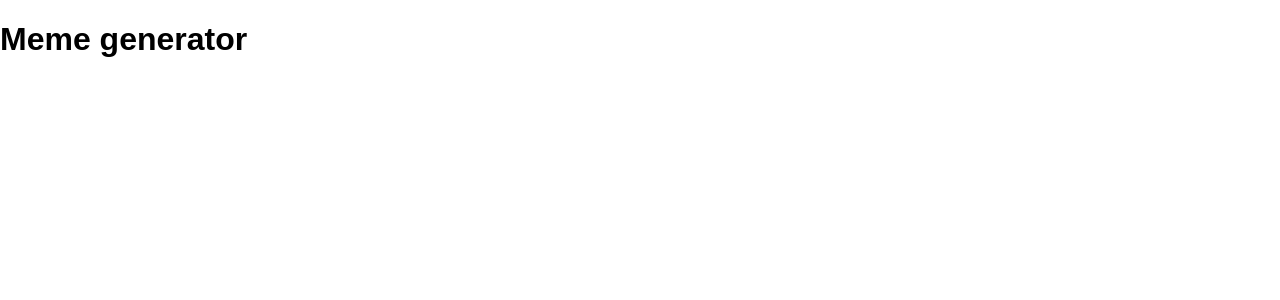
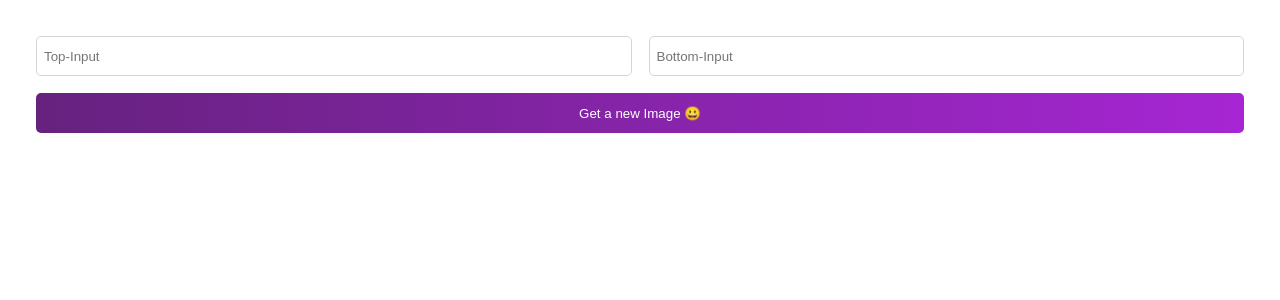
Before and after one commit to emmyobonyo/Meme-generator-collab, a React (Create React App) app: page / in a window 1280 px wide. Shown: the top 300 px of the page. Built offline with nearby package versions, Linux system fonts and the light colour scheme.

Commit message:
Created Form Section (#1)
* Update Readme

* Fix Stylelint issues

* Rename ".babelrc to .babelrc"

```diff
--- a/src/App.css
+++ b/src/App.css
@@ -6,3 +6,29 @@
   margin: 0;
   font-family: "Karla", sans-serif;
 }
+
+main {
+  padding: 36px;
+}
+
+.form {
+  display: grid;
+  grid-template: 40px 40px /1fr 1fr;
+  gap: 17px;
+}
+
+.form-input {
+  font-family: "Karla", sans-serif;
+  border-radius: 5px;
+  border: 1px solid #d5d4d8;
+  text-indent: 5px;
+}
+
+.form-button {
+  grid-column: 1 / -1;
+  font-family: "Karla", sans-serif;
+  border-radius: 5px;
+  background: linear-gradient(90deg, #672280 1.18%, #a626d3 100%);
+  color: white;
+  border: none;
+}
--- a/src/App.js
+++ b/src/App.js
@@ -1,9 +1,10 @@
 import './App.css';
+import Form from './form/Form';
 
 function App() {
   return (
     <div className="App">
-      <h1>Meme generator</h1>
+      <Form />
     </div>
   );
 }
--- /dev/null
+++ b/src/form/Form.js
@@ -0,0 +1,15 @@
+import React from 'react';
+
+function Meme() {
+  return (
+    <main>
+      <div className="form">
+        <input className="form-input" type="text" placeholder="Top-Input" />
+        <input className="form-input" type="text" placeholder="Bottom-Input" />
+        <button className="form-button" type="button">Get a new Image &#128512;</button>
+      </div>
+    </main>
+  );
+}
+
+export default Meme;
```
Also changed, not shown: .babelrc (renamed from .babelrc.json), src/images/form.png (added), 1 other file (tests, documents, lock files or other folders). Lines whose indentation alone changed are shown as unchanged.
